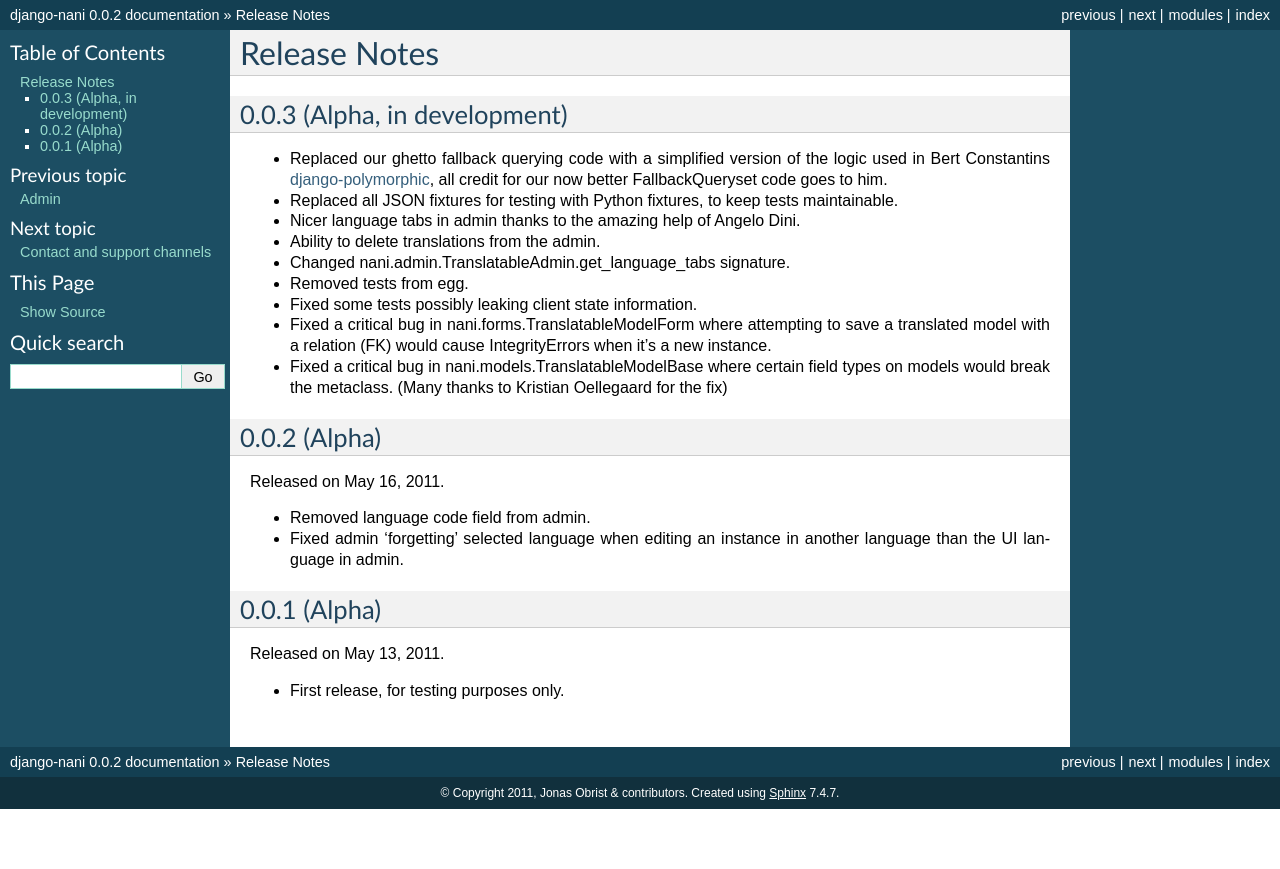
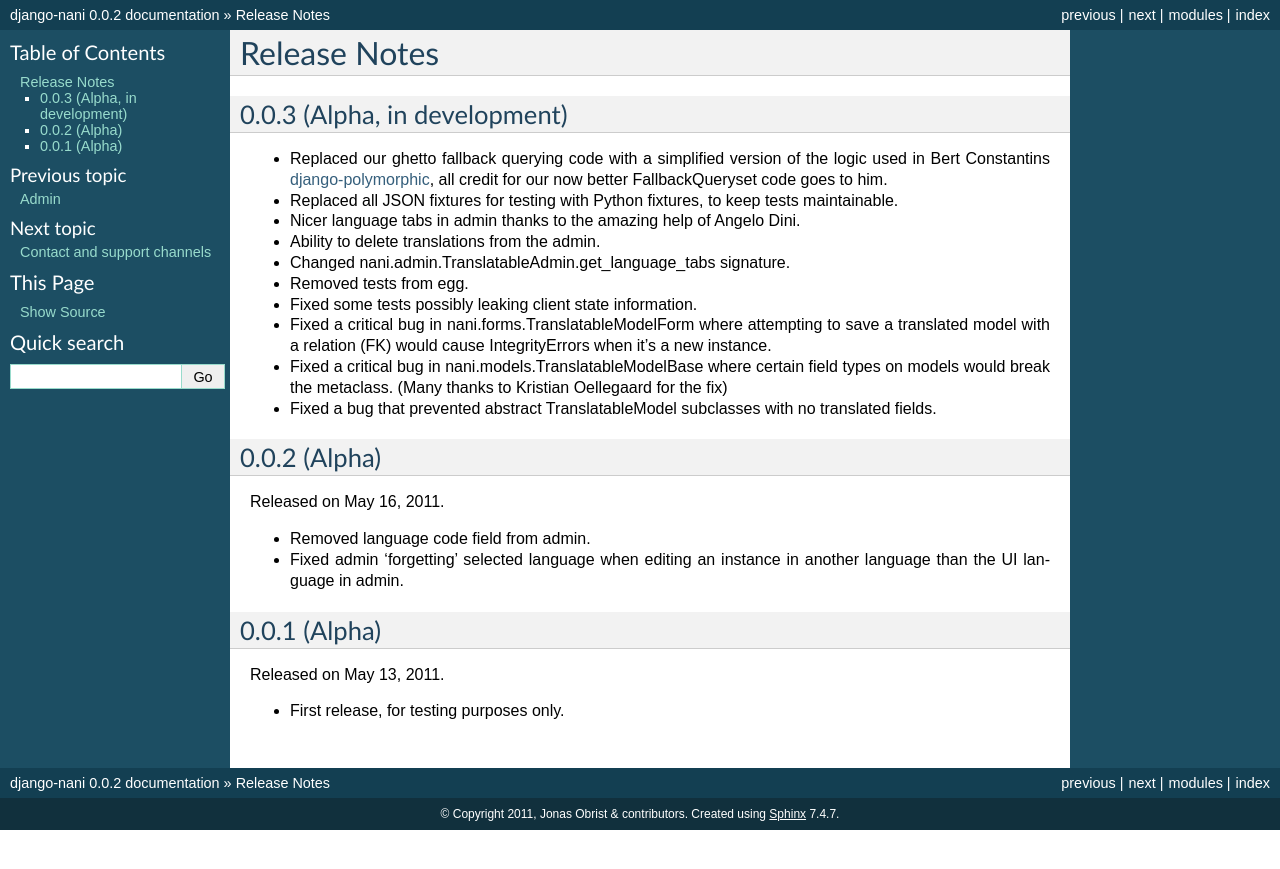
Before and after one commit to KristianOellegaard/django-hvad, a Sphinx documentation site: the page built from docs/public/release_notes.rst, in a window 1280 px wide. Shown: the top 869 px of the page. Built offline with Sphinx 7.4.7, drawn with Linux system fonts in a browser that asks for light colours.

Commit message:
Updated release notes (in dev)

```diff
--- a/docs/public/release_notes.rst
+++ b/docs/public/release_notes.rst
@@ -25,6 +25,8 @@ Release Notes
 * Fixed a critical bug in nani.models.TranslatableModelBase where certain field
   types on models would break the metaclass. (Many thanks to Kristian
   Oellegaard for the fix)
+* Fixed a bug that prevented abstract TranslatableModel subclasses with no
+  translated fields.
 
 
 .. release-0.0.2
```
